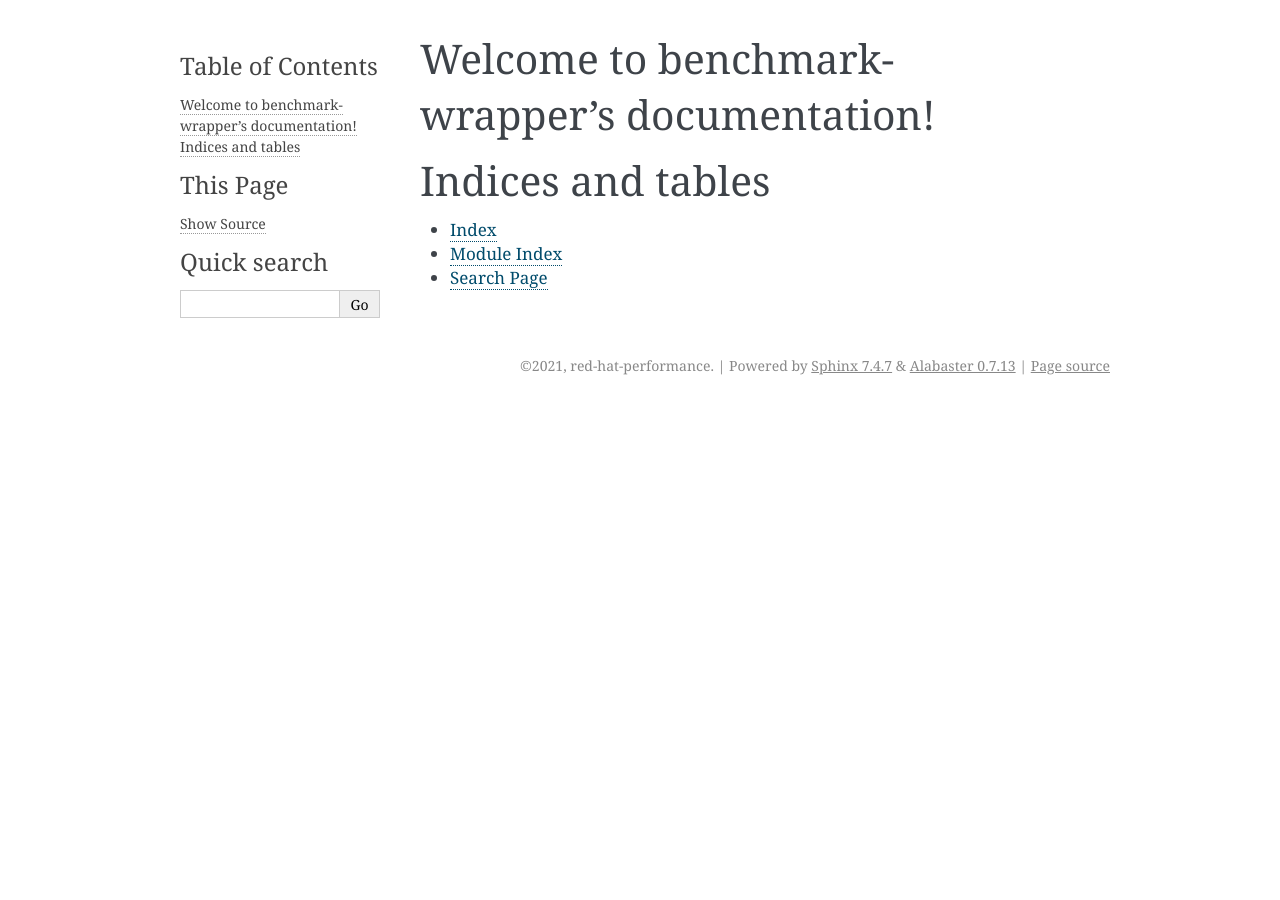
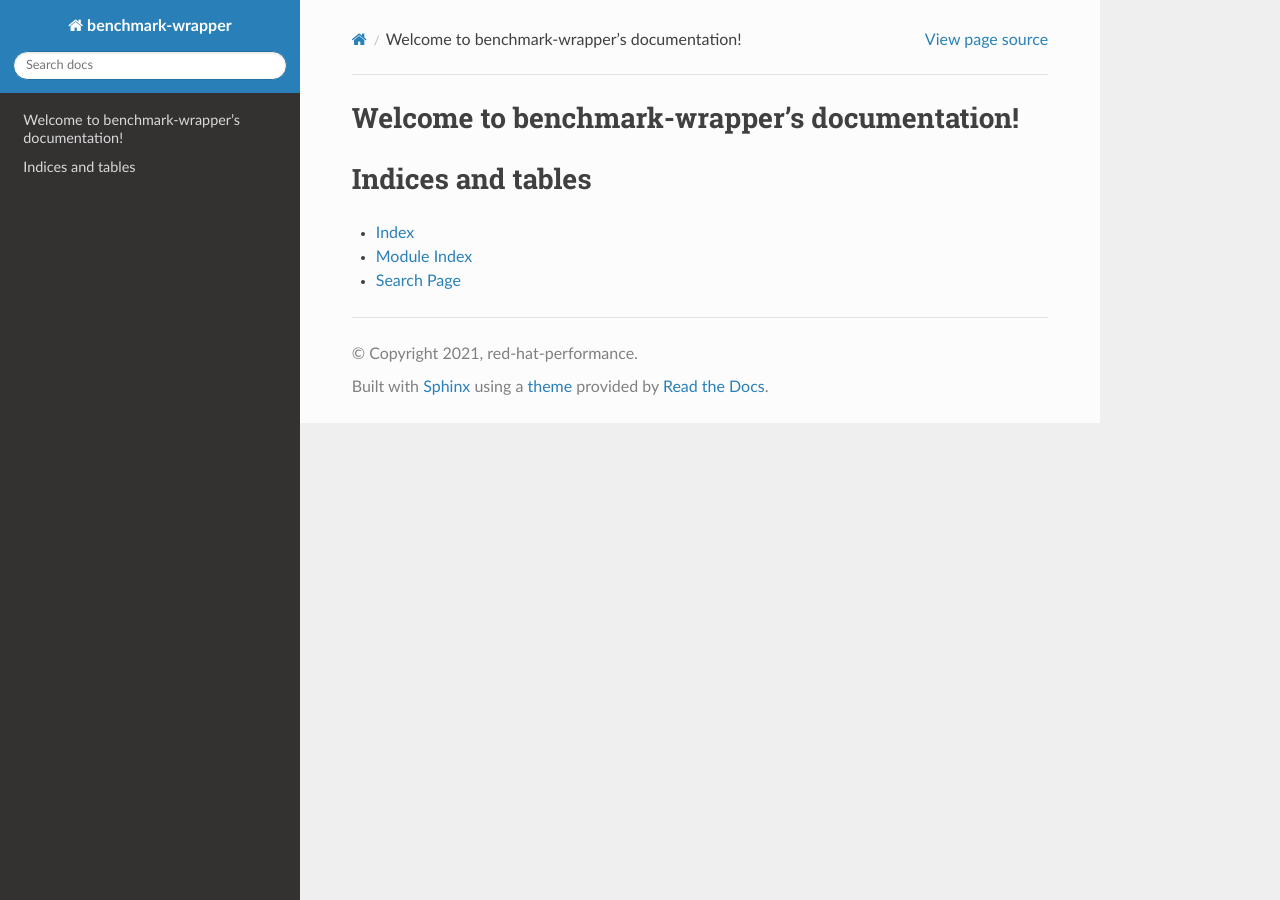
Before and after one commit to cloud-bulldozer/benchmark-wrapper, a Sphinx documentation site: the page built from docs/source/index.rst, in a window 1280 px wide. Built offline with Sphinx 7.4.7 and the Read the Docs theme 2.0.0, drawn with Linux system fonts in a browser that asks for light colours.

Commit message:
Change docs theme to readthedocs

```diff
--- a/docs/source/conf.py
+++ b/docs/source/conf.py
@@ -47,7 +47,7 @@ exclude_patterns = []
 # The theme to use for HTML and HTML Help pages.  See the documentation for
 # a list of builtin themes.
 #
-html_theme = 'alabaster'
+html_theme = 'sphinx_rtd_theme'
 
 # Add any paths that contain custom static files (such as style sheets) here,
 # relative to this directory. They are copied after the builtin static files,
--- a/setup.cfg
+++ b/setup.cfg
@@ -28,6 +28,7 @@ python_requires = >=3.6
 
 [options.extras_require]
 # Add here additional requirements for extra features, to install with:
+docs = sphinx; sphinx-rtd-theme
 
 [options.entry_points]
 # Add here console scripts like:
```
